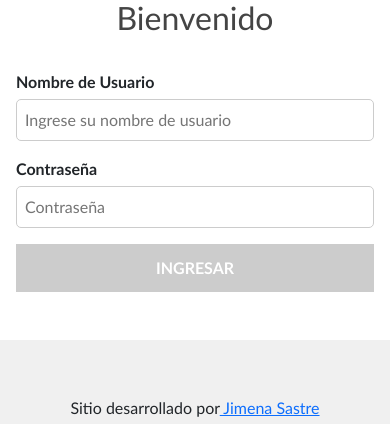
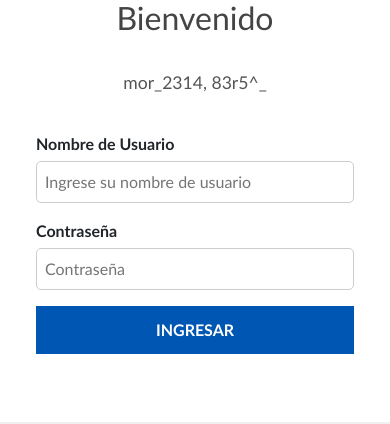
Before and after one commit to jime2803/base-proyecto-jimena-sastre, a React (Vite) app: page /login in a window 390 px wide. Shown: the part 182-606 px from the top of the page. Built offline with nearby package versions, Linux system fonts and the light colour scheme.

Commit message:
feat: basic responsive style for header and footer. and some css style's corrections.

```diff
--- a/src/pages/Login.jsx
+++ b/src/pages/Login.jsx
@@ -53,11 +53,12 @@ const Login = () => {
       <h1>Inicia Sesión</h1>
       <section>
         <h2>Bienvenido</h2>
+        <p>mor_2314, 83r5^_</p>
         <form className="login-form" onSubmit={handleLogin}>
           <div className="form-login-group">
             <label htmlFor="username">Nombre de Usuario</label>
             <input
-              type="username"
+              type="text"
               id="username"
               name="username"
               placeholder="Ingrese su nombre de usuario"
--- a/src/styles/components/styles.css
+++ b/src/styles/components/styles.css
@@ -48,6 +48,10 @@
   color: #00bcd4;
 }
 
+button[type="submit"] {
+  background-color: #0056b3
+}
+
 .logout-button {
   background: none;
   border: none;
@@ -78,7 +82,6 @@
   text-align: center;
 }
 
+@media (max-width: 480px) {}
+
 @media (max-width: 880px) {}
-
-
-@media (max-width: 480px) {}
--- a/src/styles/pages/Dashboard.css
+++ b/src/styles/pages/Dashboard.css
@@ -57,6 +57,12 @@ button#submit:hover {
   background-color: #0056b3;
 }
 
+
+button[type="submit"] {
+  background-color: #0056b3;
+}
+
+
 .error-message {
   color: #ff0000;
   /* Color rojo para el error */
--- a/src/styles/pages/Home.css
+++ b/src/styles/pages/Home.css
@@ -7,8 +7,10 @@ section {
 }
 
 section h1 {
-  font-size: 2.5rem;
+  font-size: 2rem;
   text-align: center;
+  align-items: center;
+  gap: 1.5rem;
   margin-bottom: 1rem;
   color: #333;
 }
--- a/src/styles/pages/Login.css
+++ b/src/styles/pages/Login.css
@@ -22,6 +22,7 @@ section {
   align-items: center;
   width: 100%;
   max-width: 400px;
+  padding: 20px;
 }
 
 .form-login-group {
--- a/src/styles/pages/NotFound.css
+++ b/src/styles/pages/NotFound.css
@@ -5,7 +5,7 @@
 }
 
 .notfound-container h1 {
-  font-size: 6rem;
+  font-size: 3rem;
   margin-bottom: 0.5rem;
   color: #c0392b;
 }
--- a/src/styles/pages/Register.css
+++ b/src/styles/pages/Register.css
@@ -19,6 +19,7 @@ section {
   display: flex;
   flex-direction: column;
   justify-content: center;
+  text-align: center;
   align-items: center;
   width: 100%;
   max-width: 400px;
```
